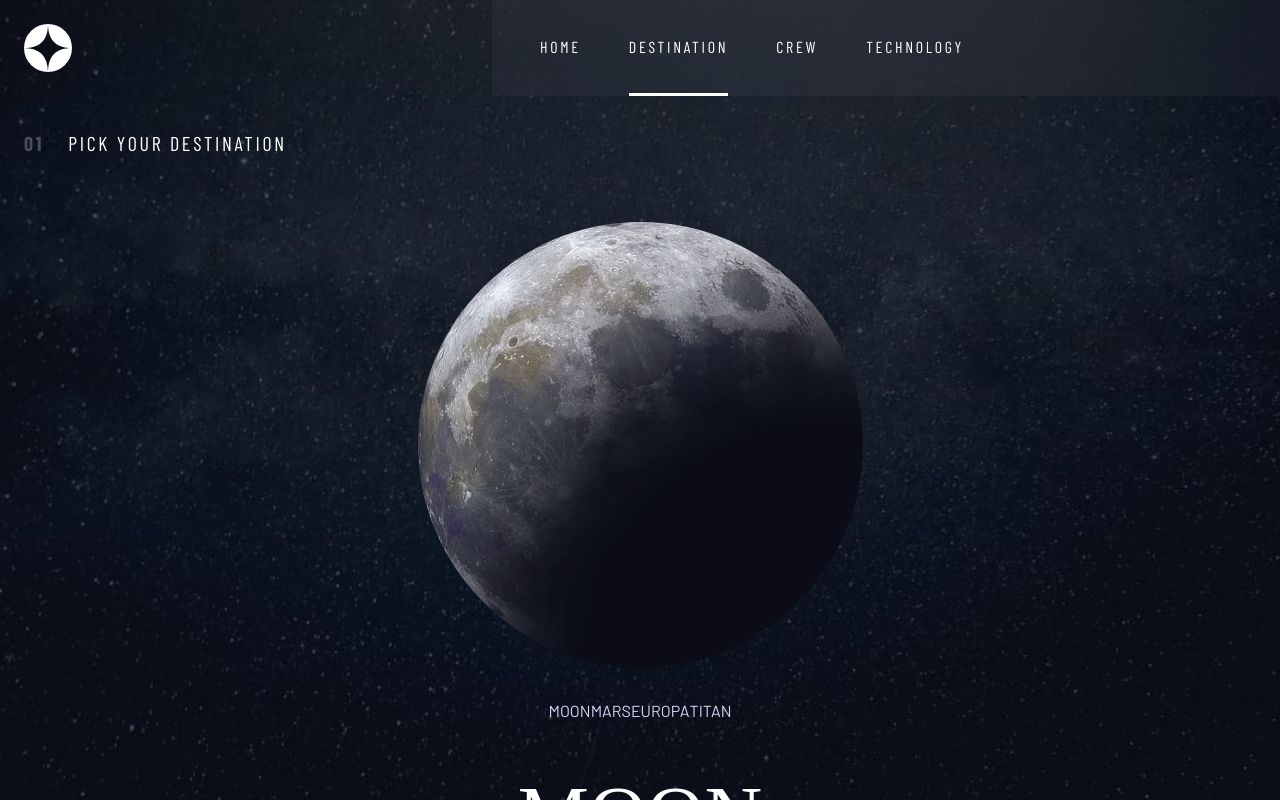
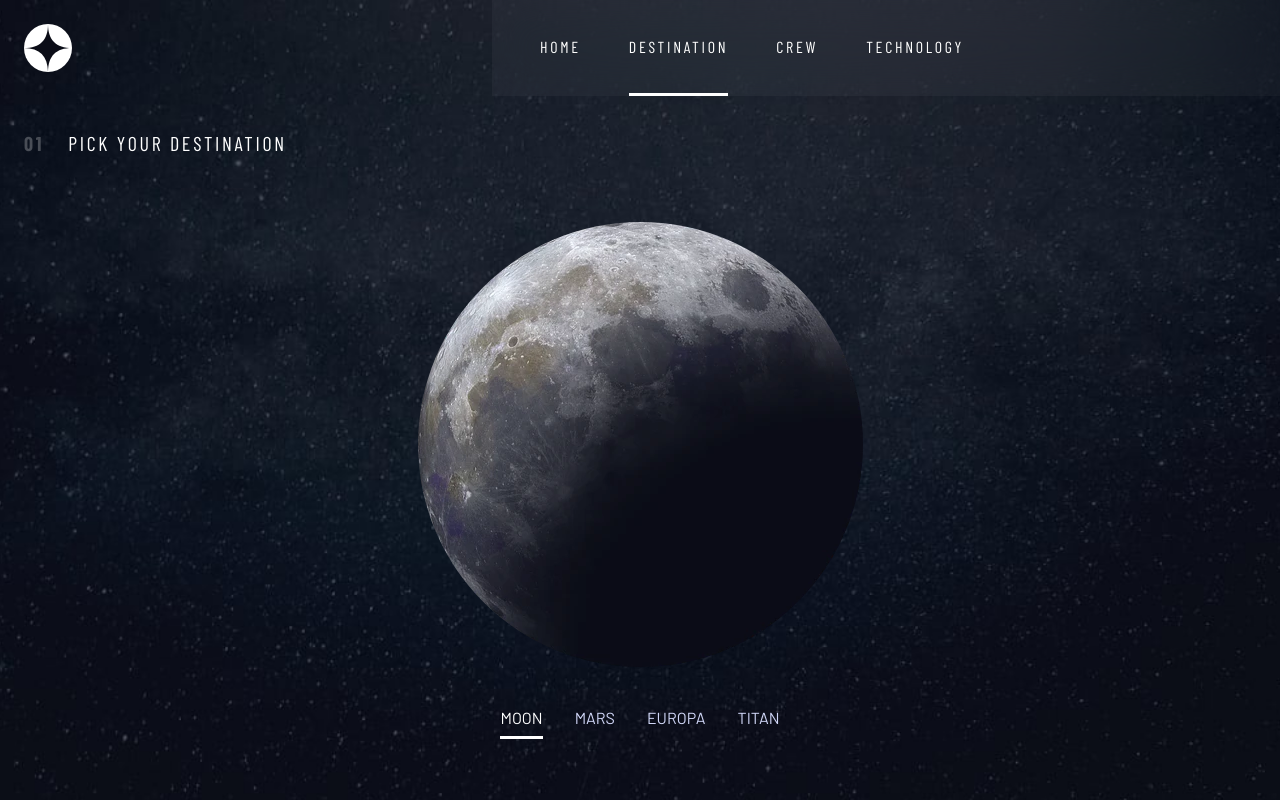
Before and after one commit to Chamara-Wijepala/space-travel, a React (Vite) app: page /#/destination in a window 1280 px wide. Shown: the top 800 px of the page. Built offline with nearby package versions, Linux system fonts and the light colour scheme; a web font is replaced by a local one.

Commit message:
Add UnderlineIndicators styled component

```diff
--- a/src/components/Header.tsx
+++ b/src/components/Header.tsx
@@ -28,6 +28,7 @@ function Header() {
       </S.NavToggle>
 
       <S.Nav
+        as="nav"
         navToggleState={navToggleState}
         id="primary-navigation"
         className="glass-morphism"
--- a/src/components/styles/Header.styled.tsx
+++ b/src/components/styles/Header.styled.tsx
@@ -1,4 +1,6 @@
 import styled from "styled-components";
+
+import UnderlineIndicators from "styles/UnderlineIndicators";
 
 import hamburgerIcon from "assets/shared/icon-hamburger.svg";
 import closeIcon from "assets/shared/icon-close.svg";
@@ -51,7 +53,7 @@ export const LogoContainer = styled.div`
   }
 `;
 
-export const Nav = styled.nav<INavToggleState>`
+export const Nav = styled(UnderlineIndicators)<INavToggleState>`
   color: hsl(var(--clr-white));
   display: flex;
   gap: clamp(2rem, 5vw, 3rem);
@@ -64,20 +66,10 @@ export const Nav = styled.nav<INavToggleState>`
     display: flex;
     align-items: center;
     gap: 0.75rem;
-    border-bottom: 3px solid hsl(var(--clr-white) / 0);
-    transition: border-bottom 0.3s ease-in-out;
 
     span {
       font-weight: bold;
     }
-
-    :hover {
-      border-bottom: 3px solid hsl(var(--clr-white) / 0.5);
-    }
-  }
-
-  a.active {
-    border-bottom: 3px solid hsl(var(--clr-white));
   }
 
   @media (min-width: 35em) and (max-width: 89.99em) {
--- a/src/pages/Destination/index.tsx
+++ b/src/pages/Destination/index.tsx
@@ -13,7 +13,9 @@ function index() {
       <img src={moon} alt="THE MOON" />
 
       <S.TabList>
-        <button type="button">MOON</button>
+        <button type="button" className="active">
+          MOON
+        </button>
         <button type="button">MARS</button>
         <button type="button">EUROPA</button>
         <button type="button">TITAN</button>
--- a/src/pages/Destination/style.ts
+++ b/src/pages/Destination/style.ts
@@ -1,6 +1,7 @@
 import styled from "styled-components";
 
 import GridContainer from "styles/GridContainer";
+import UnderlineIndicators from "styles/UnderlineIndicators";
 
 export const Destination = styled(GridContainer)`
   padding-bottom: 3.5rem;
@@ -44,8 +45,16 @@ export const Destination = styled(GridContainer)`
   }
 `;
 
-export const TabList = styled.div`
+export const TabList = styled(UnderlineIndicators)`
   grid-area: tabs;
+  min-height: 2.5rem;
+  letter-spacing: var(--spacing-1);
+  display: flex;
+  gap: 2rem;
+
+  @media (min-width: 35em) {
+    letter-spacing: var(--spacing-2);
+  }
 `;
 
 export const Article = styled.article`
--- /dev/null
+++ b/src/styles/UnderlineIndicators.ts
@@ -0,0 +1,20 @@
+import styled from "styled-components";
+
+const UnderlineIndicators = styled.div`
+  > * {
+    border-bottom: 3px solid hsl(var(--clr-white) / 0);
+    transition: border-bottom 0.3s ease-in-out;
+  }
+
+  > *:focus,
+  > *:hover {
+    border-bottom: 3px solid hsl(var(--clr-white) / 0.5);
+  }
+
+  > *.active {
+    color: hsl(var(--clr-white));
+    border-bottom: 3px solid hsl(var(--clr-white));
+  }
+`;
+
+export default UnderlineIndicators;
```
